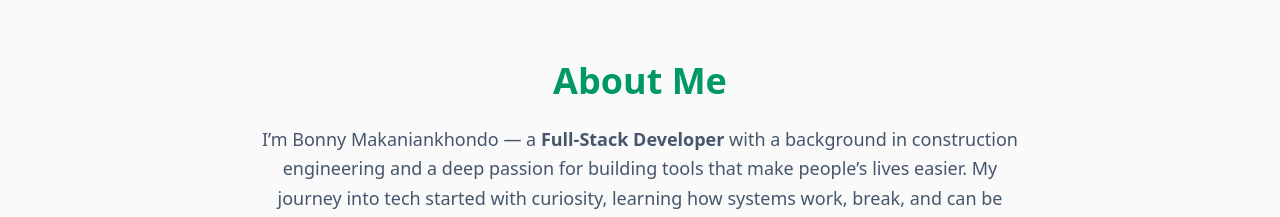
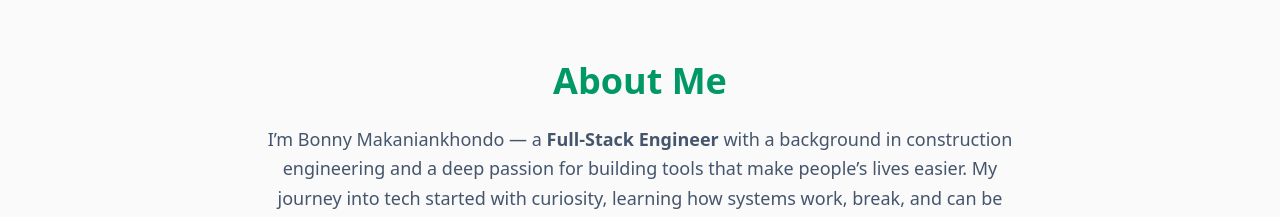
Before and after one commit to bonny2long/portfolio, a React (Vite) app: page / in a window 1280 px wide. Shown: the part 820-1037 px from the top of the page. Built offline with nearby package versions, Linux system fonts and the light colour scheme.

Commit message:
Update job title from 'Developer' to 'Engineer'

```diff
--- a/src/components/About.jsx
+++ b/src/components/About.jsx
@@ -18,7 +18,7 @@ export default function About() {
 
         <p className="text-lg leading-relaxed text-slate-600 max-w-3xl mx-auto">
           I’m Bonny Makaniankhondo — a{" "}
-          <span className="font-semibold">Full-Stack Developer</span> with a
+          <span className="font-semibold">Full-Stack Engineer</span> with a
           background in construction engineering and a deep passion for building
           tools that make people’s lives easier. My journey into tech started
           with curiosity, learning how systems work, break, and can be improved,
```
